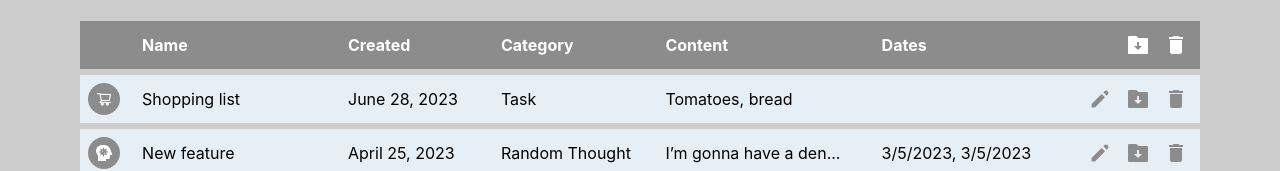
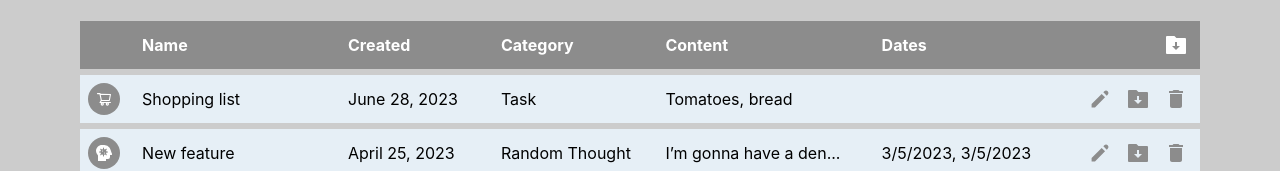
Before and after one commit to Siryi-Oleksandr/radency-test-react, a React (Create React App) app: page / in a window 1280 px wide. Shown: the top 171 px of the page. Built offline with nearby package versions, Linux system fonts and the light colour scheme.

Commit message:
all Delete + all archive logic

```diff
--- a/src/components/Buttons/AddBtn/AddBtn.styled.tsx
+++ /dev/null
@@ -1,25 +0,0 @@
-import styled from 'styled-components';
-
-export const Btn = styled.button`
-  display: block;
-  margin-left: auto;
-  padding: 4px;
-
-  width: fit-content;
-
-  border: 1px solid ${props => props.theme.colors.bg};
-  border-radius: ${props => props.theme.radii.small};
-  cursor: pointer;
-  outline: none;
-
-  color: ${props => props.theme.colors.black};
-  background-color: ${props => props.theme.colors.bgTableRow};
-
-  transition: ${props => props.theme.transition.hover};
-
-  &:hover,
-  &:focus {
-    background-color: ${props => props.theme.colors.bgHover};
-    transform: scale(1.05);
-  }
-`;
--- a/src/components/Buttons/AddBtn/AddBtn.tsx
+++ /dev/null
@@ -1,12 +0,0 @@
-import React, { FC } from 'react';
-import { Btn } from './AddBtn.styled';
-
-interface IProps {
-  openModal: () => void;
-}
-
-const AddBtn: FC<IProps> = ({ openModal }) => {
-  return <Btn onClick={openModal}>Create Note</Btn>;
-};
-
-export default AddBtn;
--- a/src/components/TableHeadNotes/TableHeadNotes.tsx
+++ b/src/components/TableHeadNotes/TableHeadNotes.tsx
@@ -1,4 +1,4 @@
-import React, { FC } from 'react';
+import React, { FC, useState } from 'react';
 import {
   TableHead,
   TableHeadTitle,
@@ -6,9 +6,39 @@ import {
 } from './TableHeadNotes.styled';
 import { MdDelete } from 'react-icons/md';
 import { RiFolderDownloadFill } from 'react-icons/ri';
-import { BtnOption } from 'components';
+import { BtnOption, Modal, Warning } from 'components';
+import { useAppDispatch } from 'hooks/reduxHooks';
+import { deleteAllNotes, archiveAllNotes } from 'redux/notesSlice';
 
-const TableHeadNotes: FC = () => {
+type Props = {
+  type: 'notes' | 'archive';
+};
+
+const TableHeadNotes: FC<Props> = ({ type }) => {
+  const [showModal, setShowModal] = useState<boolean>(false);
+  const [isDeleteAllNotes, setIsDeleteAllNotes] = useState<boolean>(false);
+  const dispatch = useAppDispatch();
+
+  const handleShowModal = () => {
+    setShowModal(true);
+    document.body.style.overflow = 'hidden';
+  };
+
+  const handleCloseModal = () => {
+    setShowModal(false);
+    document.body.style.overflow = 'auto';
+    setIsDeleteAllNotes(false);
+  };
+
+  const handleDeleteAllNote = () => {
+    dispatch(deleteAllNotes());
+    handleCloseModal();
+  };
+  const handleArchiveAllNote = () => {
+    dispatch(archiveAllNotes());
+    handleCloseModal();
+  };
+
   return (
     <TableHead>
       <tr>
@@ -19,10 +49,38 @@ const TableHeadNotes: FC = () => {
         <TableHeadTitle>Content</TableHeadTitle>
         <TableHeadTitle>Dates</TableHeadTitle>
         <TableOptions>
-          <BtnOption icon={<RiFolderDownloadFill size="1.5em" />} />
-          <BtnOption icon={<MdDelete size="1.5em" />} />
+          <BtnOption
+            onClick={handleShowModal}
+            icon={<RiFolderDownloadFill size="1.5em" />}
+          />
+          {type === 'notes' && (
+            <BtnOption
+              onClick={() => {
+                setIsDeleteAllNotes(true);
+                handleShowModal();
+              }}
+              icon={<MdDelete size="1.5em" />}
+            />
+          )}
         </TableOptions>
       </tr>
+      {showModal && (
+        <Modal onClose={handleCloseModal} aria-label="Modal window is open">
+          {isDeleteAllNotes ? (
+            <Warning
+              action={handleDeleteAllNote}
+              cancel={handleCloseModal}
+              text="Are you sure you want to delete ALL notes?"
+            />
+          ) : (
+            <Warning
+              action={handleArchiveAllNote}
+              cancel={handleCloseModal}
+              text="Are you sure you want to archive ALL notes?"
+            />
+          )}
+        </Modal>
+      )}
     </TableHead>
   );
 };
--- a/src/components/index.ts
+++ b/src/components/index.ts
@@ -5,7 +5,6 @@ import TableHeadNotes from 'components/TableHeadNotes/TableHeadNotes';
 import BtnOption from 'components/Buttons/BtnOptions/BtnOption';
 import Icon from 'components/Icon/Icon';
 import Modal from 'components/Modal/Modal';
-import AddBtn from 'components/Buttons/AddBtn/AddBtn';
 import AddForm from 'components/AddForm/AddForm';
 import EditForm from 'components/EditForm/EditForm';
 import Warning from 'components/Warning/Warning';
@@ -20,7 +19,6 @@ export {
   BtnOption,
   Icon,
   Modal,
-  AddBtn,
   AddForm,
   Warning,
   TextBtn,
--- a/src/redux/notesSlice.ts
+++ b/src/redux/notesSlice.ts
@@ -36,11 +36,24 @@ export const notesSlice = createSlice({
       state.archivedNotes.push(action.payload);
       state.notes = state.notes.filter(note => note.id !== action.payload.id);
     },
+    archiveAllNotes: state => {
+      state.archivedNotes.push(...state.notes);
+      state.notes = [];
+    },
+    deleteAllNotes: state => {
+      state.notes = [];
+    },
   },
 });
 
-export const { createNote, deleteNote, editNote, archiveNote } =
-  notesSlice.actions;
+export const {
+  createNote,
+  deleteNote,
+  editNote,
+  archiveNote,
+  archiveAllNotes,
+  deleteAllNotes,
+} = notesSlice.actions;
 
 // Other code such as selectors can use the imported `RootState` type
 // export const selectCount = (state: RootState) => state.counter.value;
```
